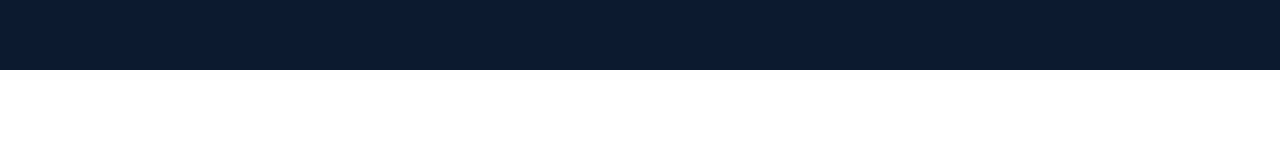
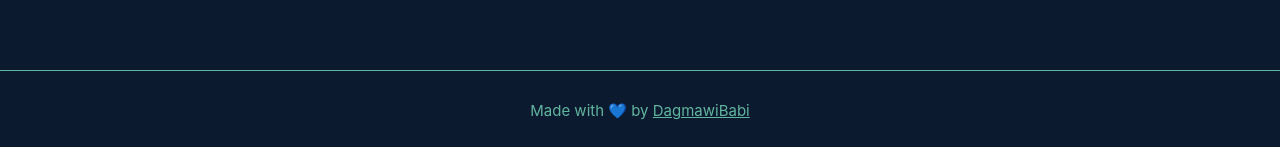
Before and after one commit to dagmawibabi/wallOfTexts, a React (Create React App) app: page / in a window 1280 px wide. Shown: the part 706-853 px from the top of the page. Before the commit the page ends 800 px from the top, so only its background shows below. Built offline with nearby package versions, Linux system fonts and the light colour scheme; no server answers.

Commit message:
deployed to vercel

```diff
--- a/src/App.js
+++ b/src/App.js
@@ -52,6 +52,7 @@
 
 
   return (
+    <div>
       <div className="App">
         <h1 style={{padding: "60px 0px 30px 0px", fontSize: "40px"}}> Words of Strangers </h1>
         <div style={{display: "flex", justifyContent: "center"}}>
@@ -63,6 +64,9 @@
             content.length > 0 ? content.map((content, index) => {return <TextCards key={index} title={content['title']} content={content['content']} date={content['date']} time={content['time']} />}) : null
           }
         </div>
+      </div>
+
+      <p style={{padding: "30px 0px 30px 0px", color: "#61b59f", borderTop: "1px solid #61b59f", backgroundColor: "#0c1a2f", fontSize: "15px", justifyContent: "center", textAlign: "center"}}> Made with 💙 by <a href="https://t.me/dagmawi_babi" style={{color: "#61b59f"}}> DagmawiBabi </a> </p>
 
     </div>
   );
```
Lines whose indentation alone changed are shown as unchanged.
